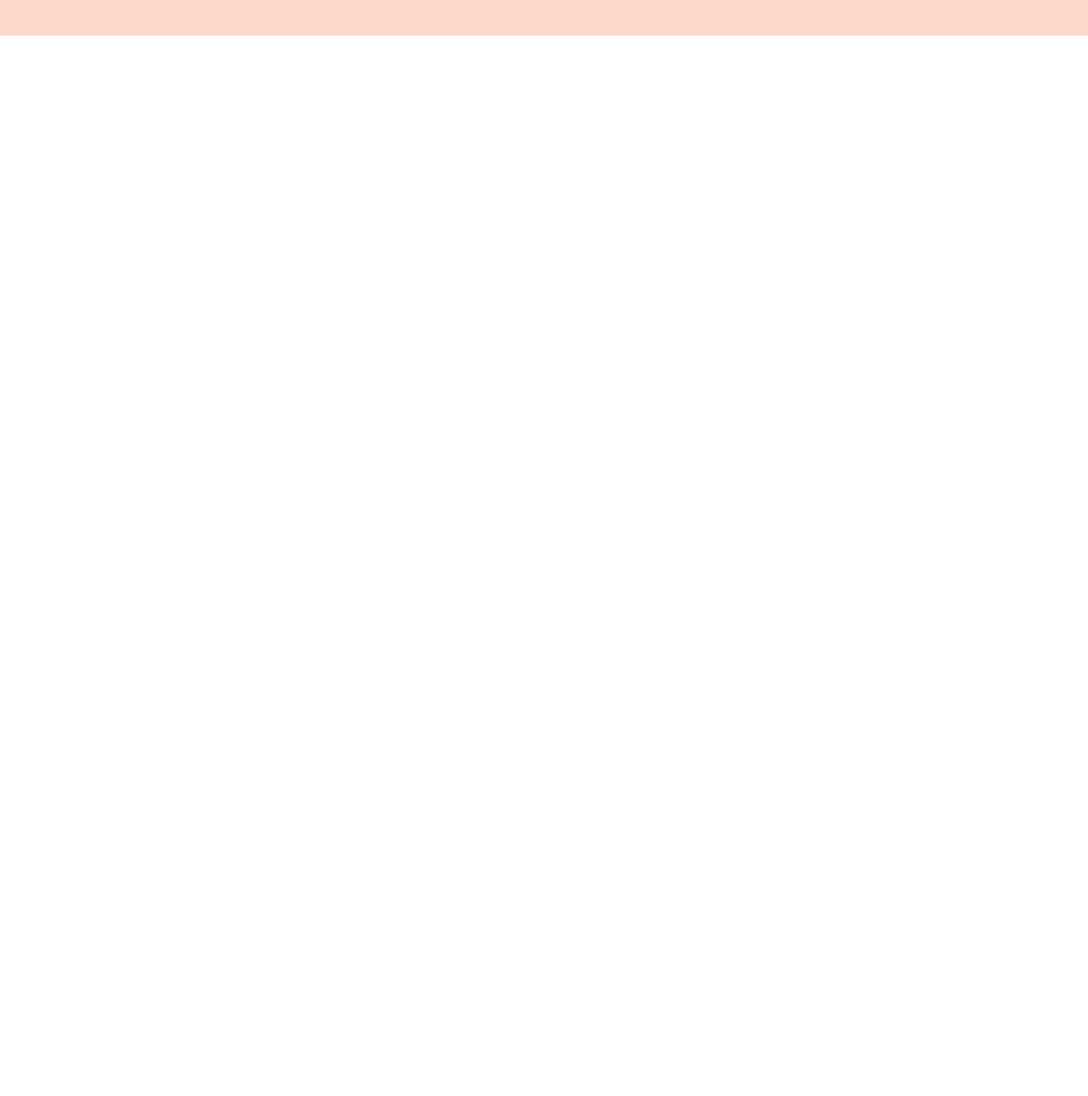
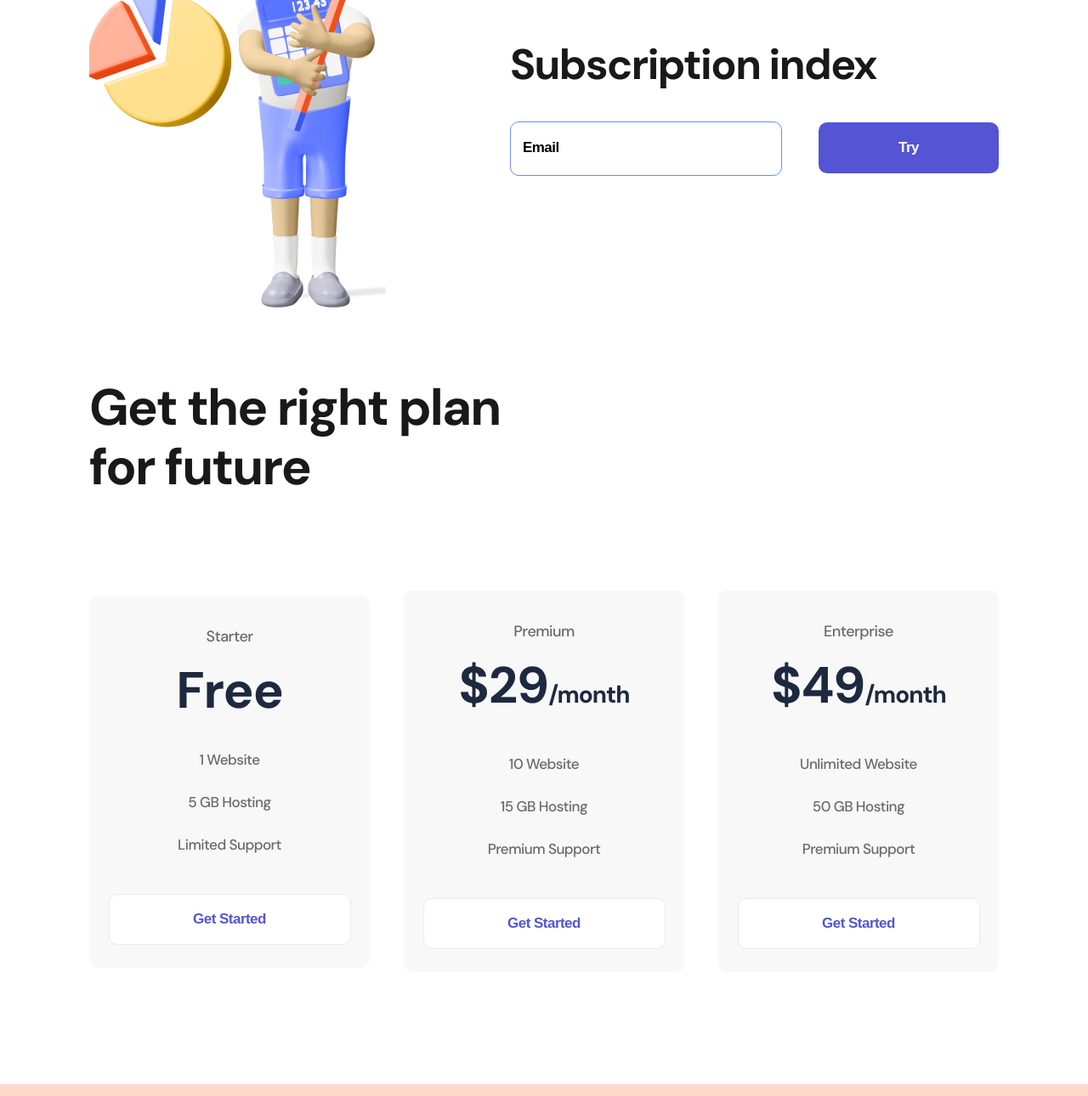
Before and after one commit to Decards2022/myfirst, a plain HTML site: page index.html in a window 1280 px wide. Shown: the part 971-2261 px from the top of the page at 85% size. Before the commit the page ends 1013 px from the top, so only its background shows below. Drawn offline with nearby package versions, Linux system fonts and the light colour scheme.

Commit message:
Add files via upload

```diff
--- a/index.html
+++ b/index.html
@@ -5,6 +5,10 @@
     <meta http-equiv="X-UA-Compatible" content="IE=edge">
     <meta name="viewport" content="width=device-width, initial-scale=1.0">
     <title>Document</title>
+    <link rel="stylesheet" href="https://cdnjs.cloudflare.com/ajax/libs/meyer-reset/2.0/reset.min.css" integrity="sha512-NmLkDIU1C/C88wi324HBc+S2kLhi08PN5GDeUVVVC/BVt/9Izdsc9SVeVfA1UZbY3sHUlDSyRXhCzHfr6hmPPw==" crossorigin="anonymous" />
+    <link rel="preconnect" href="https://fonts.googleapis.com">
+    <link rel="preconnect" href="https://fonts.gstatic.com" crossorigin>
+    <link href="https://fonts.googleapis.com/css2?family=DM+Sans:wght@500;700&family=Mulish&display=swap" rel="stylesheet">
     <link rel="stylesheet" href="./style/style.css">
 </head>
 <body>
@@ -55,6 +59,95 @@
             <img src="./img/firstman.jpg" alt="firstman">
         </div>
     </section>
+    <section class="container subcribe">
+        <div>
+            <img src="./img/secondman.jpg" alt="secondman">
+
+        </div>
+        <div>
+            <h2 class="subcribe_title">
+                Subscription index
+            </h2>
+            <form>
+                <input class="input" type="email" placeholder="Email">
+                <button class="button button_violet">Try</button>
+            </form>
+        </div>
+    </section>
+    <section class="container plan">
+        <h2 class="plan_title">
+            Get the right plan for future
+        </h2>
+        <div class="item_flex">
+            <div class="item">
+                <p class="item_text">
+                    Starter
+                </p>
+                <h3 class="item_price">
+                   Free
+                </h3>
+                <ul>
+                    <li class="item_li">
+                        1 Website
+                    </li>
+                    <li class="item_li">
+                        5 GB Hosting
+                    </li>
+                    <li class="item_li">
+                        Limited Support
+                    </li>
+                </ul>
+                <button class="button button_item">
+                    Get Started
+                </button>
+            </div>
+            <div class="item">
+                <p class="item_text">
+                    Premium
+                </p>
+                <h3 class="item_price">
+                    $29<span>/month</span>
+                </h3>
+                <ul>
+                    <li class="item_li">
+                        10 Website
+                    </li>
+                    <li class="item_li">
+                        15 GB Hosting
+                    </li>
+                    <li class="item_li">
+                        Premium Support
+                    </li>
+                </ul>
+                <button class="button button_item">
+                    Get Started
+                </button>
+            </div>
+            <div class="item">
+                <p class="item_text">
+                    Enterprise
+                </p>
+                <h3 class="item_price">
+                    $49<span>/month</span>
+                </h3>
+                <ul>
+                    <li class="item_li">
+                        Unlimited Website
+                    </li>
+                    <li class="item_li">
+                        50 GB Hosting
+                    </li>
+                    <li class="item_li">
+                        Premium Support
+                    </li>
+                </ul>
+                <button class="button button_item">
+                    Get Started
+                </button>
+            </div>
+        </div>
+
+    </section>
     <footer class="footer">
         <div  class="container footer_flex">
             <div>
--- a/style/style.css
+++ b/style/style.css
@@ -1,8 +1,5 @@
-* {
-    margin: 0;
-    padding: 0;
-    font-size: 20px;
-    font-weight: normal;
+body {
+    font-family: 'DM Sans', sans-serif;
 }
 .header, .footer {
     background:rgba(255, 113, 67, 0.27);
@@ -12,7 +9,7 @@
     margin: 0 auto;
     max-width: 1070px;
 }
-.header_flex, .about, .footer_flex  {
+.header_flex, .about, .footer_flex, .subcribe, .item_flex  {
     display: flex;
     justify-content: space-between;
     align-items: center;
@@ -73,6 +70,7 @@
     margin-bottom: 30px;
 }
 .about_text {
+    font-family: 'Mulish', sans-serif;
     font-weight: 400;
     font-size: 20px;
     line-height: 30px;
@@ -101,3 +99,106 @@
 .footer {
     padding: 53px 0;
 }
+.subcribe {
+    margin-bottom: 80px;
+}
+.subcribe_title {
+    font-weight: 700;
+    font-size: 50px;
+    line-height: 57px;
+    letter-spacing: -1.56316px;
+    color: #19191B;
+    margin-bottom: 38px;
+}
+.input {
+    width: 302px;
+    height: 60px;
+    border: 1px solid #7087FF;
+    border-radius: 10px;
+    padding-left: 14px;
+    margin-right: 39px;
+}
+.input::placeholder {
+    font-weight: 700;
+    font-size: 17px;
+    line-height: 22px;
+    letter-spacing: -0.531474px;
+    color: #000000;
+}
+.input:focus {
+    outline: none;
+}
+.plan_title {
+    font-weight: 700;
+    font-size: 60px;
+    line-height: 70px;
+    letter-spacing: -1.87579px;
+    color: #19191B;
+    max-width: 504px;
+    margin-bottom: 110px;
+}
+.plan {
+    margin-bottom: 132px;
+}
+.item {
+    width: 330px;
+    background: #F8F8F8;
+    border-radius: 10px;
+    text-align: center;
+    padding: 34px 0 27px;
+}
+.item:hover{
+    background: #FF7143;
+    box-shadow: 0px 32px 34px rgba(255, 112, 59, 0.317827);
+    transition: 500ms;
+}
+.item:hover .item_text {
+color: rgba(255, 255, 255, 0.7);
+
+}
+.item:hover .item_price, .item:hover .item_li {
+    color: white;
+    transition: 500ms;
+}
+.item_text {
+    font-weight: 400;
+    font-size: 18px;
+    line-height: 28px;
+    letter-spacing: -0.562737px;
+    color: #696871;
+}
+.item_price {
+    font-weight: 700;
+    font-size: 60px;
+    line-height: 56px;
+    text-align: center;
+    letter-spacing: -1.03448px;
+    color: #1D293F;
+    margin: 22px 0 28px;
+}
+.item_price span {
+    font-size: 28px;
+
+}
+.item_li {
+    font-weight: 400;
+    font-size: 17px;
+    line-height: 50px;
+    text-align: center;
+    letter-spacing: -0.531474px;
+    color: #696871;
+}
+.button_item {
+    width: 285px;
+    background: #FFFFFF;
+    border: 1px solid #EAE9F2;
+    border-radius: 10px;
+    color: #5454D4;
+    margin-top: 33px;
+}
+.item:hover .button_item {
+    background: #9F3919;
+    color: white;
+    transition: 500px;
+    border: none;
+}
```
Also changed, not shown: img/secondman.jpg (added).
